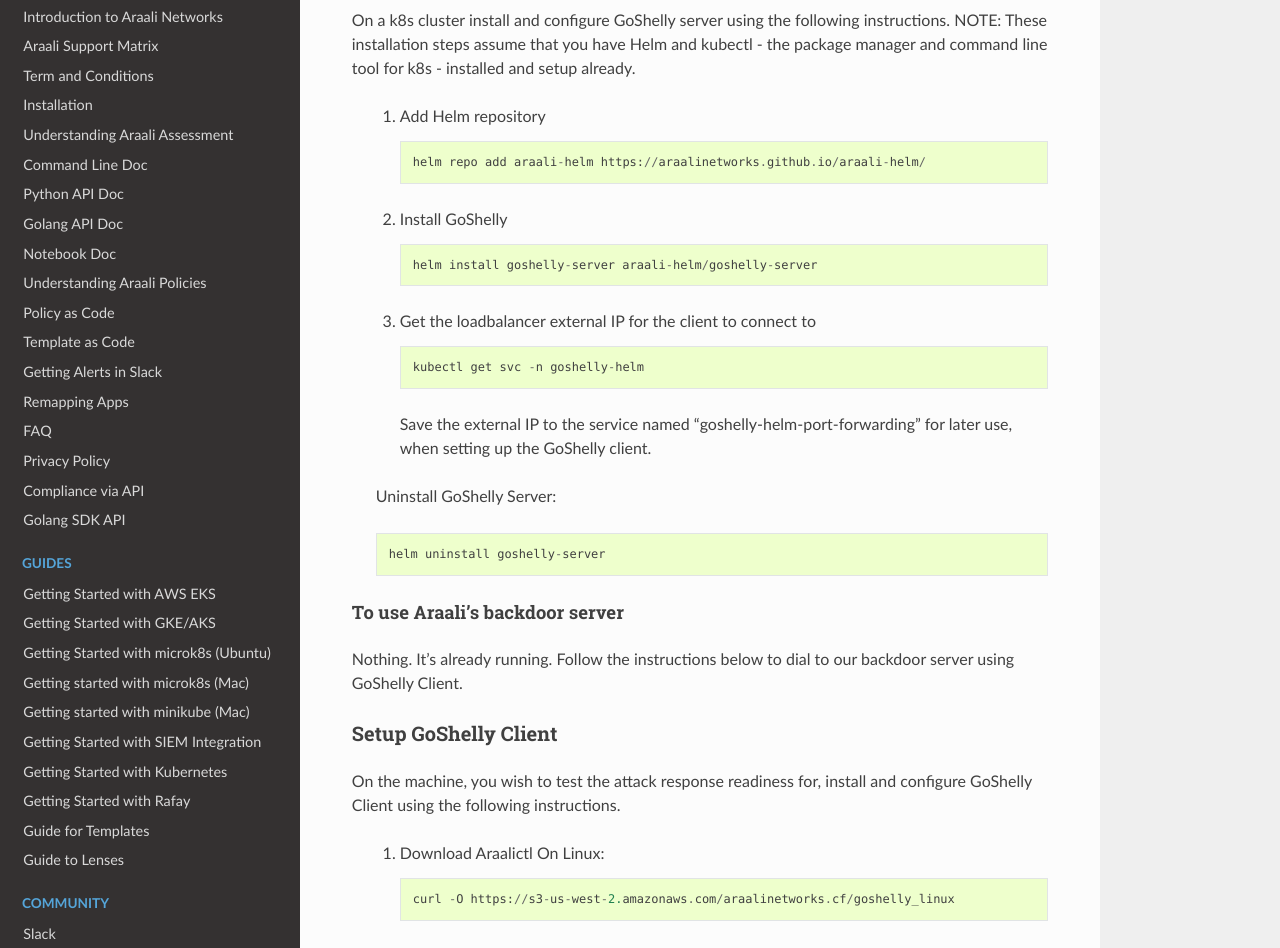
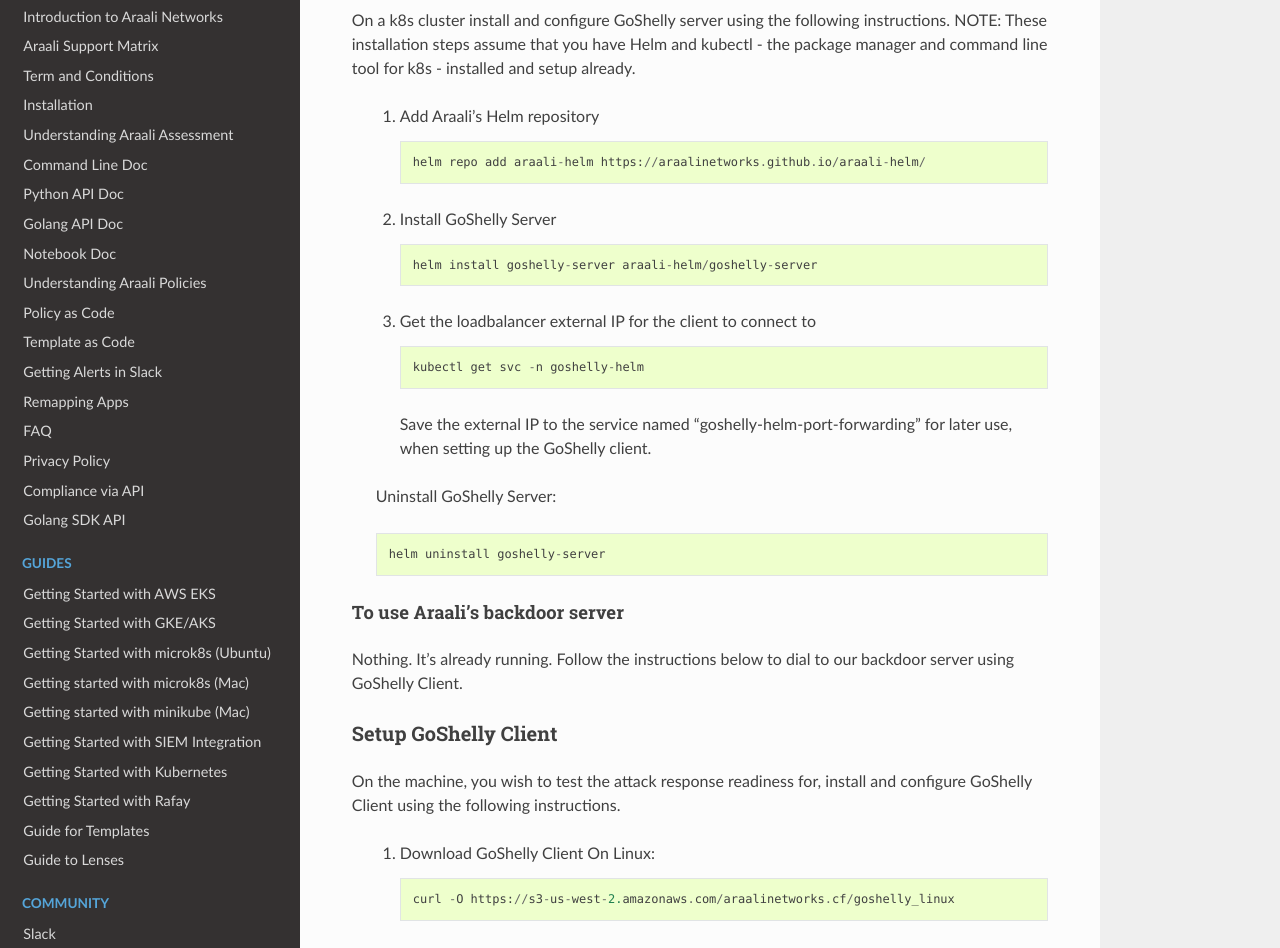
Before and after one commit to araalinetworks/api, a Sphinx documentation site: the page built from doc/source/guide_goshelly.rst, in a window 1280 px wide and 1400 px high, scrolled down 394 px. Shown: the part 151-1099 px from the top of the window. Built offline with Sphinx 7.4.7 and the Read the Docs theme 2.0.0, drawn with Linux system fonts in a browser that asks for light colours.

Commit message:
Update guide_goshelly.rst

```diff
--- a/doc/source/guide_goshelly.rst
+++ b/doc/source/guide_goshelly.rst
@@ -19,10 +19,10 @@
 +++++++++++++++++++++++++++++++
 On a k8s cluster install and configure GoShelly server using the following instructions.
 NOTE: These installation steps assume that you have Helm and kubectl - the package manager and command line tool for k8s - installed and setup already.
-    1.  Add Helm repository
+    1.  Add Araali's Helm repository
         ::
             helm repo add araali-helm https://araalinetworks.github.io/araali-helm/
-    2.  Install GoShelly
+    2.  Install GoShelly Server
         ::
             helm install goshelly-server araali-helm/goshelly-server
 
@@ -43,7 +43,7 @@
 _____________________
 On the machine, you wish to test the attack response readiness for, install and configure GoShelly Client
 using the following instructions.
-    1.  Download Araalictl
+    1.  Download GoShelly Client
         On Linux::
 
             curl -O https://s3-us-west-2.amazonaws.com/araalinetworks.cf/goshelly_linux
```
